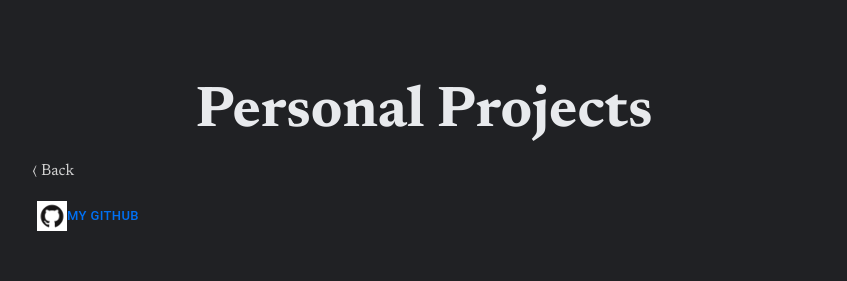
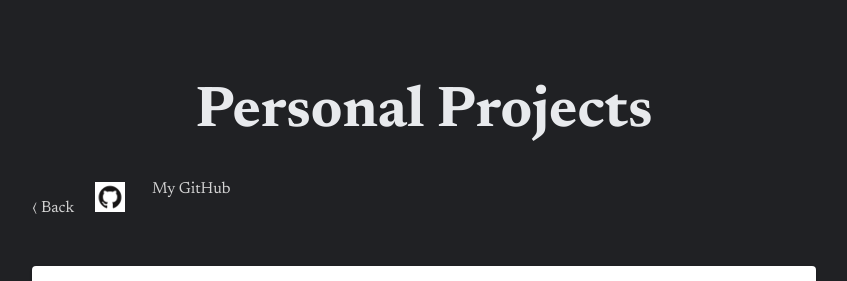
Before and after one commit to Sammantha/samTheDev, a Next.js app: page /projects in a window 1280 px wide. Shown: the top 281 px of the page, without its empty margins (216-1063 px from the left). Built offline with nearby package versions, Linux system fonts and the light colour scheme.

Commit message:
feat: Standardize Fonts & Dark Styling
Styling My Github button & link

```diff
--- a/app/projects/page.tsx
+++ b/app/projects/page.tsx
@@ -11,17 +11,17 @@ export default function Page() {
         <div>
             <h1 className={styles.title}>Personal Projects</h1>
             <Link href='/' >&#9001; Back </Link>
-            <Button className={styles.gitHubButton} size="small" >
-                <Link className={styles.noDecor} href="https://github.com/Sammantha" target="_blank" >
+            <Link className={styles.noDecor} href="https://github.com/Sammantha" target="_blank" >
+                <Button className={styles.gitHubButton} size="small" >
                     <Image
                         alt="github logo"
                         src="/images/github.png"
                         width={30}
                         height={30}
                     />
-                    My GitHub
-                </Link>
-            </Button>
+                </Button>
+                My GitHub
+            </Link>
 
             {
                 data.projects.map((project) => {
--- a/app/styles/Home.module.css
+++ b/app/styles/Home.module.css
@@ -19,13 +19,11 @@
 }
 
 .title a {
-  color: #0070f3;
   text-decoration: none;
 }
 
 .noDecor {
   align-items: center;
-  color: #0070f3;
   display: inline-flex;
   text-decoration: none;
 }
@@ -78,6 +76,7 @@ button.gitHubButton {
   display: flex;
   flex-direction: column;
   margin-top: 1rem;
+  margin-right: 10px;
 }
 
 .card {
```
